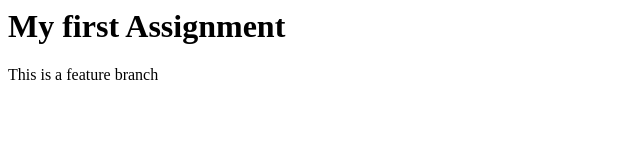
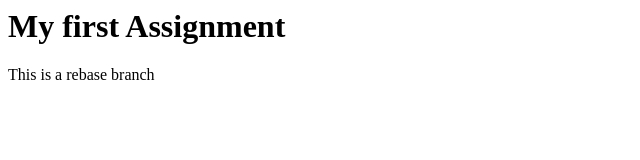
Before and after one commit to hikom563/Git-Track-Roro, a plain HTML site: page index.html in a window 1280 px wide. Shown: the full height of the page, 0-640 px from the left. Drawn offline with Linux system fonts and the light colour scheme.

Commit message:
Add rebase branch

```diff
--- a/index.html
+++ b/index.html
@@ -1,2 +1,2 @@
 <h1>My first Assignment</h1>
-<p>This is a feature branch</p>
+<p>This is a rebase branch</p>
```
